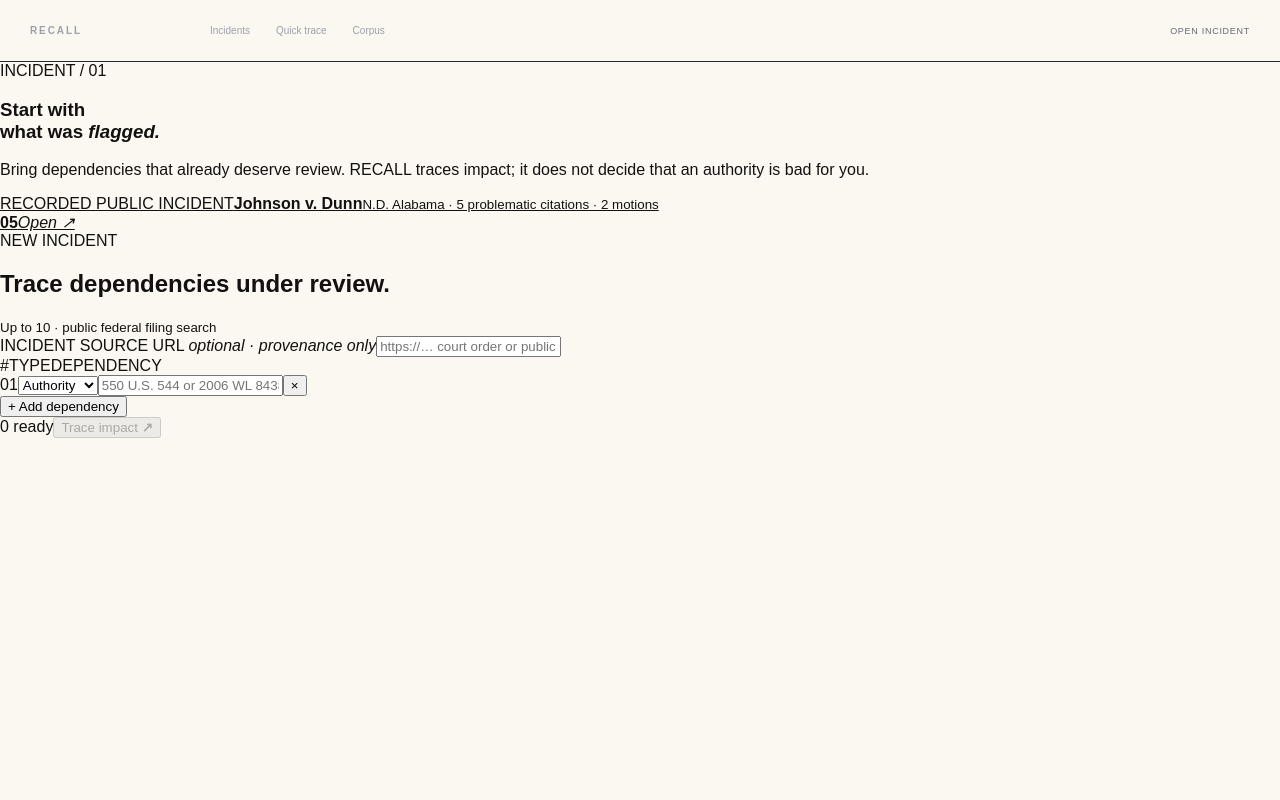
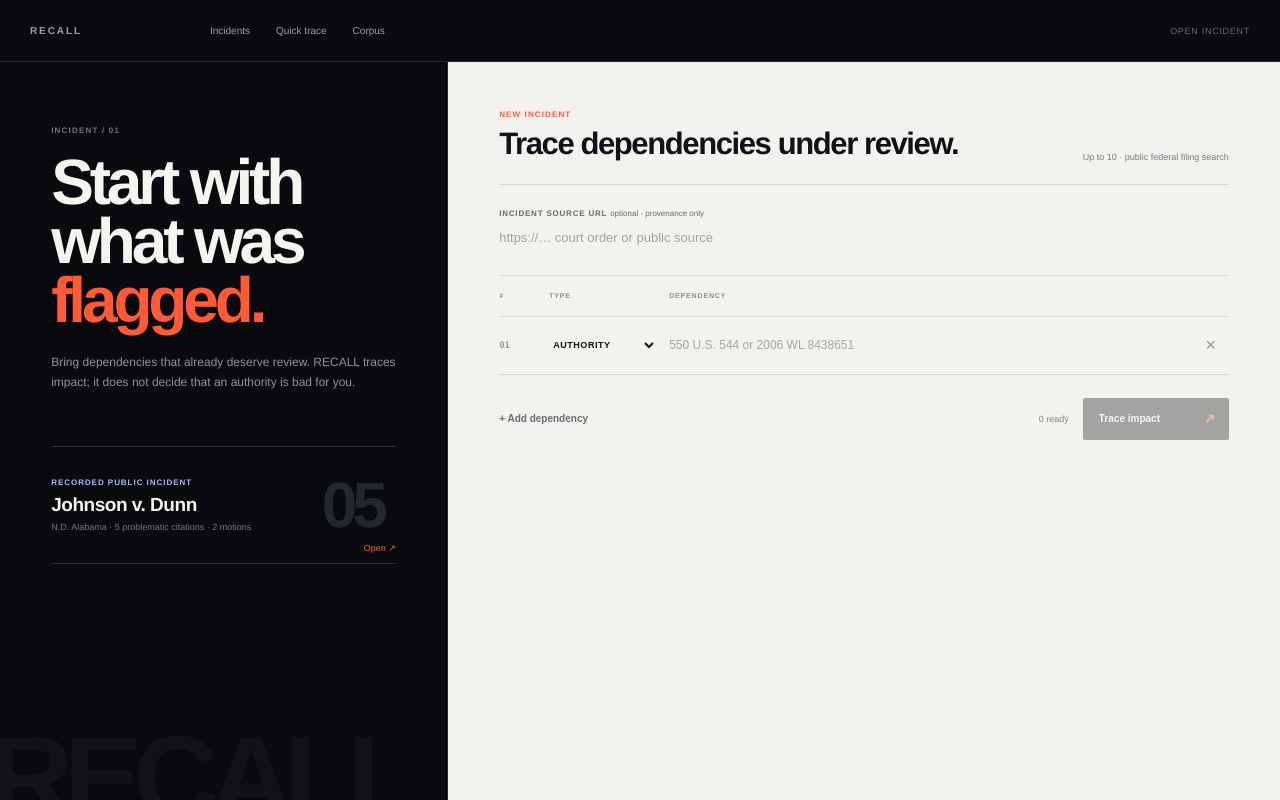
Before and after one commit to Davemafy/recall, a Next.js app: page /incident in a window 1280 px wide. Built offline with nearby package versions, Linux system fonts and the light colour scheme.

Commit message:
design: extend the visual reset through incident creation

```diff
--- a/app/globals.css
+++ b/app/globals.css
@@ -1055,3 +1055,393 @@
   .recallHomeFooter{grid-template-columns:1fr}
   .recallHomeFooter>div{border-right:0;border-bottom:1px solid #262931}
 }
+
+
+/* Incident entry — same visual language as the flagship, without reusing generic form-card patterns. */
+.recallCreatePage{
+  min-height:100vh;
+  background:#090a0d;
+  color:#f5f4ef;
+  font-family:"Segoe UI Variable","Aptos","Helvetica Neue",Arial,sans-serif;
+}
+.recallCreateLayout{
+  min-height:calc(100vh - 62px);
+  display:grid;
+  grid-template-columns:minmax(340px,.7fr) minmax(580px,1.3fr);
+}
+.recallCreateIntro{
+  position:relative;
+  display:flex;
+  flex-direction:column;
+  justify-content:flex-start;
+  padding:64px clamp(28px,4vw,58px);
+  border-right:1px solid #262931;
+  overflow:hidden;
+}
+.recallCreateIntro:after{
+  content:"RECALL";
+  position:absolute;
+  left:-12px;
+  bottom:-24px;
+  color:#101217;
+  font-size:118px;
+  line-height:.8;
+  font-weight:800;
+  letter-spacing:-.08em;
+  pointer-events:none;
+}
+.recallCreateEyebrow{
+  color:#70747e;
+  font-size:8px;
+  font-weight:800;
+  letter-spacing:.15em;
+}
+.recallCreateIntro h1{
+  margin:18px 0 22px;
+  font-size:clamp(48px,5vw,78px);
+  line-height:.92;
+  letter-spacing:-.065em;
+  font-weight:680;
+}
+.recallCreateIntro h1 em{
+  color:#ff5a36;
+  font-style:normal;
+}
+.recallCreateIntro>p{
+  max-width:470px;
+  margin:0;
+  color:#8f929c;
+  font-size:12px;
+  line-height:1.7;
+}
+.recallCreateFeatured{
+  position:relative;
+  z-index:1;
+  margin-top:54px;
+  min-height:118px;
+  display:grid;
+  grid-template-columns:minmax(0,1fr) 74px;
+  align-items:center;
+  gap:16px;
+  padding:20px 0;
+  border-top:1px solid #2b2e36;
+  border-bottom:1px solid #2b2e36;
+  color:inherit;
+  text-decoration:none;
+}
+.recallCreateFeatured:hover{background:#101217}
+.recallCreateFeatured>div>span{
+  display:block;
+  color:#aeb8ff;
+  font-size:8px;
+  font-weight:800;
+  letter-spacing:.12em;
+}
+.recallCreateFeatured strong{
+  display:block;
+  margin-top:7px;
+  font-size:19px;
+  letter-spacing:-.025em;
+}
+.recallCreateFeatured small{
+  display:block;
+  margin-top:6px;
+  color:#737781;
+  font-size:9px;
+}
+.recallCreateFeatured>b{
+  color:#24272e;
+  font-size:64px;
+  line-height:1;
+  letter-spacing:-.08em;
+}
+.recallCreateFeatured>em{
+  position:absolute;
+  right:0;
+  bottom:10px;
+  color:#ff5a36;
+  font-style:normal;
+  font-size:9px;
+}
+.recallCreateBuilder{
+  min-width:0;
+  padding:48px clamp(28px,4vw,58px) 64px;
+  background:#f3f2ee;
+  color:#111217;
+}
+.recallCreateBuilderHead{
+  display:flex;
+  align-items:flex-end;
+  justify-content:space-between;
+  gap:24px;
+  padding-bottom:22px;
+  border-bottom:1px solid #d7d4cb;
+}
+.recallCreateBuilderHead>div>span{
+  display:block;
+  color:#ff5a36;
+  font-size:8px;
+  font-weight:800;
+  letter-spacing:.14em;
+}
+.recallCreateBuilderHead h2{
+  margin:7px 0 0;
+  font-size:31px;
+  letter-spacing:-.045em;
+  font-weight:680;
+}
+.recallCreateBuilderHead>small{
+  color:#777980;
+  font-size:9px;
+}
+.recallCreateSource{
+  display:block;
+  padding:24px 0;
+  border-bottom:1px solid #d7d4cb;
+}
+.recallCreateSource>span{
+  display:block;
+  margin-bottom:8px;
+  color:#686a70;
+  font-size:8px;
+  font-weight:800;
+  letter-spacing:.1em;
+}
+.recallCreateSource em{
+  font-style:normal;
+  font-weight:500;
+  letter-spacing:0;
+  text-transform:none;
+}
+.recallCreateSource input{
+  width:100%;
+  border:0;
+  background:transparent;
+  color:#111217;
+  outline:none;
+  padding:3px 0;
+  font:520 13px/1.45 "Segoe UI Variable","Aptos",sans-serif;
+}
+.recallCreateSource input::placeholder{color:#a1a29f}
+.recallCreateTable{
+  border-bottom:1px solid #d7d4cb;
+}
+.recallCreateTableHead,.recallCreateRow{
+  display:grid;
+  grid-template-columns:38px 108px minmax(0,1fr) 32px;
+  gap:12px;
+  align-items:center;
+}
+.recallCreateTableHead{
+  height:40px;
+  color:#8a8b8e;
+  font-size:7px;
+  font-weight:800;
+  letter-spacing:.12em;
+}
+.recallCreateRow{
+  min-height:58px;
+  border-top:1px solid #dfddd6;
+}
+.recallCreateNumber{
+  color:#9b9c9a;
+  font:650 9px/1 ui-monospace,SFMono-Regular,Menlo,monospace;
+}
+.recallCreateRow select,.recallCreateRow input{
+  min-width:0;
+  border:0;
+  background:transparent;
+  color:#111217;
+  outline:none;
+}
+.recallCreateRow select{
+  padding:8px 0;
+  font:700 9px/1 "Segoe UI Variable","Aptos",sans-serif;
+  letter-spacing:.06em;
+  text-transform:uppercase;
+}
+.recallCreateRow input{
+  padding:8px 0;
+  font:520 12px/1.45 "Segoe UI Variable","Aptos",sans-serif;
+}
+.recallCreateRow input::placeholder{color:#a6a6a2}
+.recallCreateRow button{
+  width:28px;height:28px;
+  border:0;
+  background:transparent;
+  color:#969793;
+  cursor:pointer;
+  font-size:18px;
+}
+.recallCreateRow button:hover{color:#111217}
+.recallCreateActionBar{
+  min-height:88px;
+  display:flex;
+  align-items:center;
+  justify-content:space-between;
+  gap:20px;
+}
+.recallCreateAdd{
+  border:0;
+  background:transparent;
+  color:#6c6e74;
+  padding:8px 0;
+  cursor:pointer;
+  font:650 10px/1 "Segoe UI Variable","Aptos",sans-serif;
+}
+.recallCreateAdd:disabled{opacity:.35}
+.recallCreateActionBar>div{
+  display:flex;
+  align-items:center;
+  gap:14px;
+}
+.recallCreateActionBar>div>span{
+  color:#85878c;
+  font-size:9px;
+}
+.recallCreateTrace{
+  min-width:146px;
+  height:42px;
+  display:flex;
+  align-items:center;
+  justify-content:space-between;
+  gap:24px;
+  padding:0 14px 0 16px;
+  border:0;
+  border-radius:2px;
+  background:#111217;
+  color:#fff;
+  cursor:pointer;
+  font:750 10px/1 "Segoe UI Variable","Aptos",sans-serif;
+}
+.recallCreateTrace b{
+  color:#ff5a36;
+  font-size:13px;
+}
+.recallCreateTrace:disabled{opacity:.35;cursor:not-allowed}
+.recallCreateNote{
+  margin:0 0 10px;
+  color:#7a7c81;
+  font-size:9px;
+}
+.recallCreateError{
+  margin:14px 0 0;
+  padding:12px 14px;
+  background:#201413;
+  color:#ffb29d;
+  font-size:10px;
+}
+.recallCreateResult{
+  margin-top:52px;
+  border-top:1px solid #111217;
+}
+.recallCreateResultHead{
+  min-height:98px;
+  display:flex;
+  align-items:center;
+  justify-content:space-between;
+  gap:24px;
+  border-bottom:1px solid #d7d4cb;
+}
+.recallCreateResultHead>div>span{
+  display:block;
+  margin-bottom:5px;
+  color:#ff5a36;
+  font-size:8px;
+  font-weight:800;
+  letter-spacing:.13em;
+}
+.recallCreateResultHead h2{
+  margin:0;
+  font-size:26px;
+  letter-spacing:-.04em;
+}
+.recallCreateResultHead>p{
+  display:flex;
+  align-items:center;
+  gap:9px;
+  color:#777980;
+  font-size:9px;
+}
+.recallCreateResultHead>p strong{
+  color:#111217;
+  font-size:14px;
+}
+.recallCreateResultHead>p i{
+  width:3px;height:3px;border-radius:50%;background:#aaa8a1
+}
+.recallCreateResultRows article{
+  display:grid;
+  grid-template-columns:82px minmax(140px,.8fr) minmax(160px,.85fr) minmax(220px,1.35fr);
+  gap:16px;
+  align-items:start;
+  padding:18px 0;
+  border-bottom:1px solid #d7d4cb;
+}
+.recallCreateResultState{
+  color:#ff5a36;
+  font-size:8px;
+  font-weight:800;
+  letter-spacing:.09em;
+}
+.recallCreateResultDependency strong,
+.recallCreateResultDocument strong{
+  font-size:10px;
+  line-height:1.4;
+}
+.recallCreateResultDocument small{
+  display:block;
+  margin-top:4px;
+  color:#7a7c81;
+  font-size:8px;
+}
+.recallCreateResultEvidence blockquote{
+  margin:0;
+  color:#5f6166;
+  font-size:9px;
+  line-height:1.55;
+}
+.recallCreateResultEvidence a{
+  display:inline-block;
+  margin-top:7px;
+  color:#5e63a8;
+  text-decoration:none;
+  font-size:8px;
+}
+.recallCreateEmpty{
+  padding:20px 0;
+  color:#777980;
+  font-size:10px;
+}
+.recallCreateDiagnostics{
+  margin-top:14px;
+  color:#7b7d82;
+  font-size:9px;
+}
+.recallCreateDiagnostics summary{cursor:pointer}
+.recallCreateDiagnostics>div{
+  display:flex;
+  gap:22px;
+  margin-top:8px;
+}
+.recallCreateDiagnostics b{color:#111217}
+.recallCreatePage input:focus-visible,
+.recallCreatePage select:focus-visible,
+.recallCreatePage button:focus-visible,
+.recallCreatePage a:focus-visible{
+  outline:2px solid #aeb8ff;
+  outline-offset:3px;
+}
+@media(max-width:960px){
+  .recallCreateLayout{grid-template-columns:1fr}
+  .recallCreateIntro{min-height:520px;border-right:0;border-bottom:1px solid #262931}
+}
+@media(max-width:700px){
+  .recallCreateIntro,.recallCreateBuilder{padding-inline:18px}
+  .recallCreateBuilderHead{display:block}
+  .recallCreateBuilderHead>small{display:block;margin-top:9px}
+  .recallCreateTableHead,.recallCreateRow{grid-template-columns:28px 90px minmax(0,1fr) 28px;gap:8px}
+  .recallCreateActionBar{align-items:stretch;flex-direction:column;padding:18px 0}
+  .recallCreateActionBar>div{justify-content:space-between}
+  .recallCreateResultRows article{grid-template-columns:1fr;gap:7px}
+}
```
